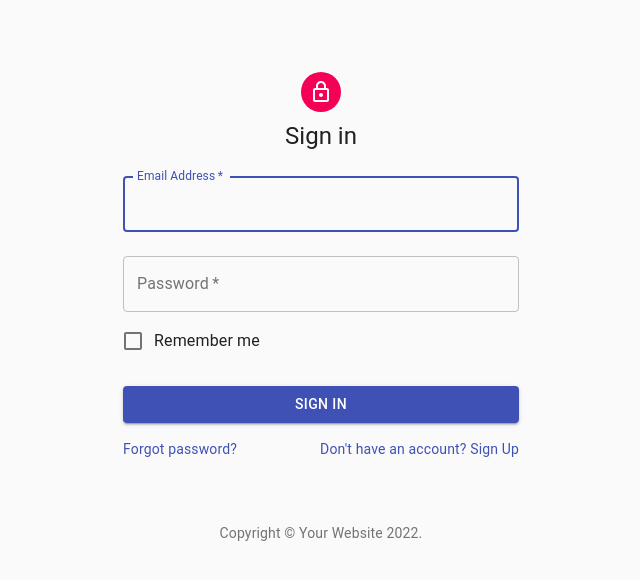
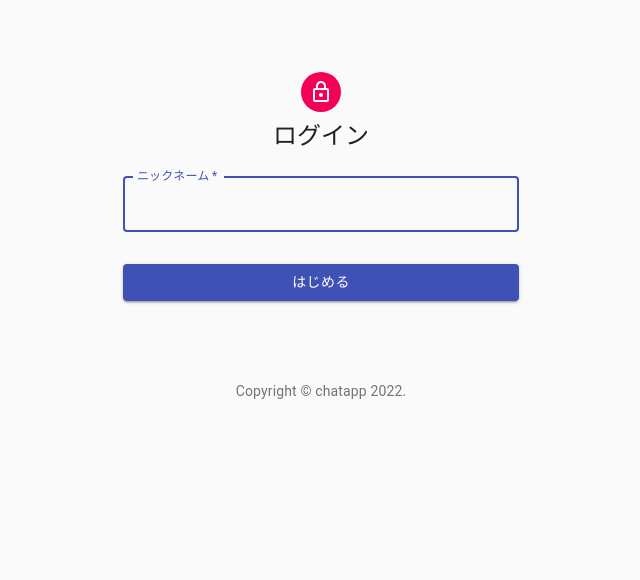
Before and after one commit to matsuko115/react-chat-apli, a React (Create React App) app: page / in a window 1280 px wide. Shown: the top 580 px of the page, without its empty margins (319-959 px from the left). Built offline with nearby package versions, Linux system fonts and the light colour scheme.

Commit message:
signin-componentの修正

```diff
--- a/src/components/SignIn.js
+++ b/src/components/SignIn.js
@@ -3,10 +3,7 @@ import Avatar from "@material-ui/core/Avatar";
 import Button from "@material-ui/core/Button";
 import CssBaseline from "@material-ui/core/CssBaseline";
 import TextField from "@material-ui/core/TextField";
-import FormControlLabel from "@material-ui/core/FormControlLabel";
-import Checkbox from "@material-ui/core/Checkbox";
 import Link from "@material-ui/core/Link";
-import Grid from "@material-ui/core/Grid";
 import Box from "@material-ui/core/Box";
 import LockOutlinedIcon from "@material-ui/icons/LockOutlined";
 import Typography from "@material-ui/core/Typography";
@@ -17,8 +14,13 @@ function Copyright() {
   return (
     <Typography variant="body2" color="textSecondary" align="center">
       {"Copyright © "}
-      <Link color="inherit" href="https://material-ui.com/">
-        Your Website
+      <Link
+        color="inherit"
+        href="https://github.com/atsu-i/react-chat-apli"
+        target="_blank"
+        rel="noopener"
+      >
+        chatapp
       </Link>{" "}
       {new Date().getFullYear()}
       {"."}
@@ -57,7 +59,7 @@ export default function SignIn() {
           <LockOutlinedIcon />
         </Avatar>
         <Typography component="h1" variant="h5">
-          Sign in
+          ログイン
         </Typography>
         <form className={classes.form} noValidate>
           <TextField
@@ -65,26 +67,10 @@ export default function SignIn() {
             margin="normal"
             required
             fullWidth
-            id="email"
-            label="Email Address"
-            name="email"
-            autoComplete="email"
+            id="name"
+            label="ニックネーム"
+            name="name"
             autoFocus
-          />
-          <TextField
-            variant="outlined"
-            margin="normal"
-            required
-            fullWidth
-            name="password"
-            label="Password"
-            type="password"
-            id="password"
-            autoComplete="current-password"
-          />
-          <FormControlLabel
-            control={<Checkbox value="remember" color="primary" />}
-            label="Remember me"
           />
           <Button
             type="submit"
@@ -93,20 +79,8 @@ export default function SignIn() {
             color="primary"
             className={classes.submit}
           >
-            Sign In
+            はじめる
           </Button>
-          <Grid container>
-            <Grid item xs>
-              <Link href="#" variant="body2">
-                Forgot password?
-              </Link>
-            </Grid>
-            <Grid item>
-              <Link href="#" variant="body2">
-                {"Don't have an account? Sign Up"}
-              </Link>
-            </Grid>
-          </Grid>
         </form>
       </div>
       <Box mt={8}>
```
